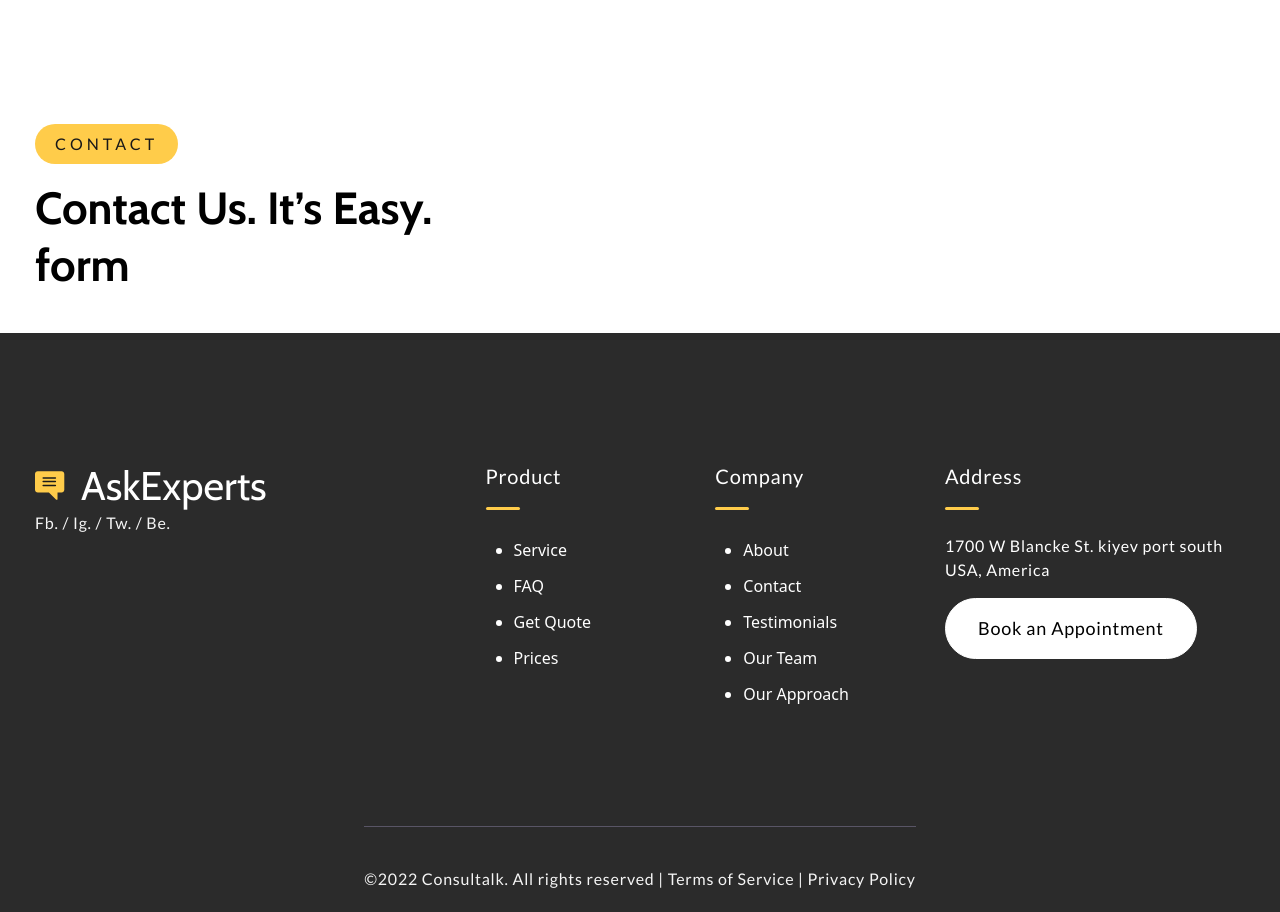
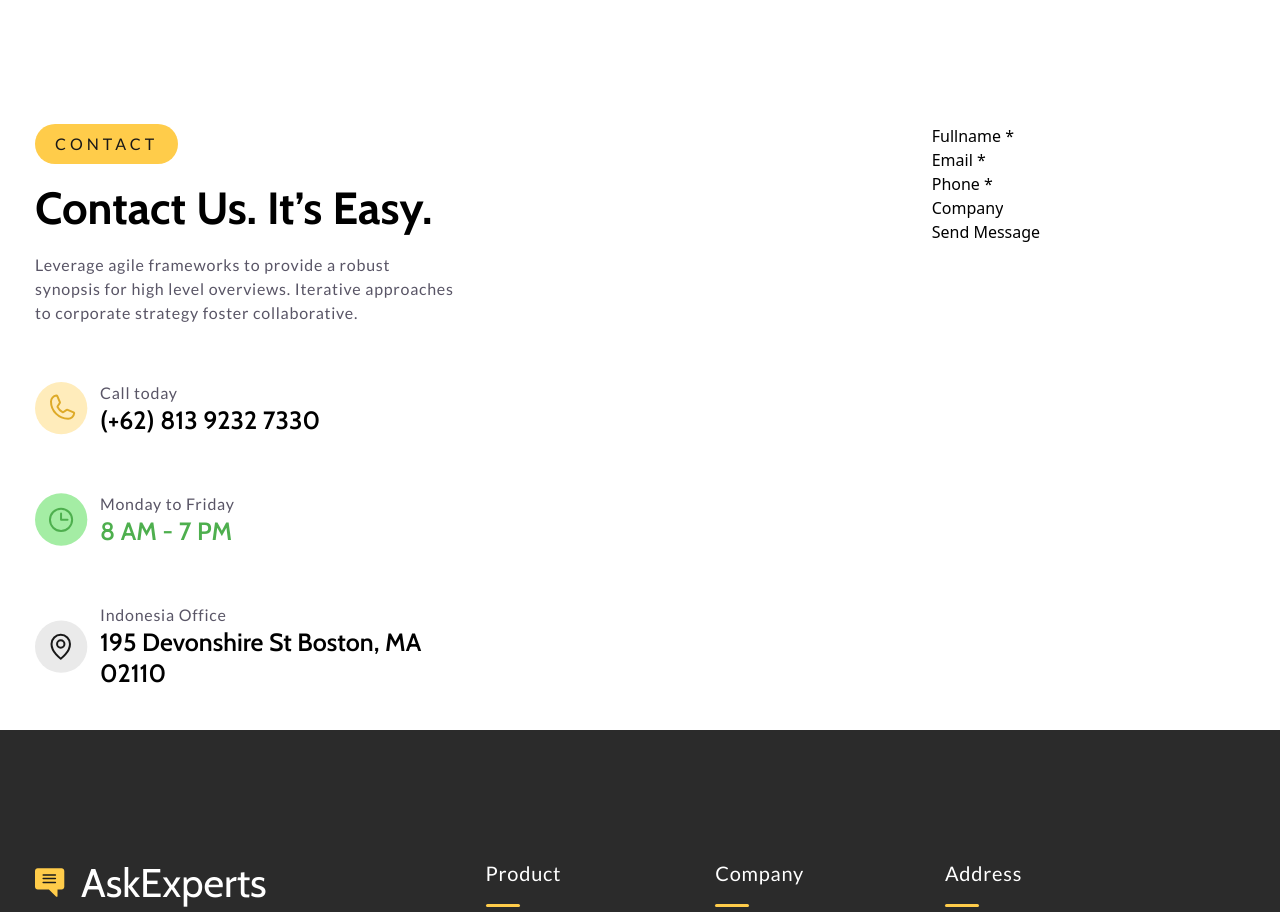
Before and after one commit to uuqkun/ask-experts-app, a React (Vite) app: page / in a window 1280 px wide. Shown: the part 8040-8952 px from the top of the page. Built offline with nearby package versions, Linux system fonts and the light colour scheme.

Commit message:
contact message

```diff
--- a/src/components/ContactForm.jsx
+++ b/src/components/ContactForm.jsx
@@ -1,10 +1,12 @@
 import { HeaderSection, Button } from "./components";
+import { companyProfile } from "../constants/contact/contact";
+import { NavLink } from "react-router-dom";
 const ContactForm = () => {
   return (
     <section className="flex justify-center mb-10 relative pt-20">
-      <main className="lg:w-[1210px] w-[85%]">
+      <main className="lg:w-[1210px] w-[85%] flex lg:flex-row flex-col justify-between">
         {/* Text */}
-        <div className="">
+        <div className="lg:w-[420px] w-full">
           <HeaderSection
             {...{
               alignContent: "left",
@@ -13,11 +15,60 @@ const ContactForm = () => {
               content: "Contact Us. It’s Easy.",
             }}
           />
+          <p className="mt-4 mb-14">
+            Leverage agile frameworks to provide a robust synopsis for high
+            level overviews. Iterative approaches to corporate strategy foster
+            collaborative.
+          </p>
+
+          <ul>
+            {companyProfile.map((cp) => (
+              <NavLink
+                key={cp.title}
+                to={cp.link}
+                target="_blank"
+                className="flex gap-3 items-center even:my-14"
+              >
+                <img src={cp.icon} alt={cp.title} />
+                <span>
+                  <p>{cp.title}</p>
+                  <h6>{cp.detail}</h6>
+                </span>
+              </NavLink>
+            ))}
+          </ul>
         </div>
 
         {/* Form */}
         <form>
-          <h2>form</h2>
+          <fieldset>
+            <div>
+              <div>
+                <label for="fullname">
+                  Fullname <span aria-label="required">*</span>
+                </label>
+                <input id="fullname" type="text" name="fullname" required />
+              </div>
+              <div>
+                <label for="email">
+                  Email <span aria-label="required">*</span>
+                </label>
+                <input id="email" type="text" name="email" required />
+              </div>
+              <div>
+                <label for="phone">
+                  Phone <span aria-label="required">*</span>
+                </label>
+                <input id="phone" type="text" name="phone" required />
+              </div>
+            </div>
+            {/* textarea */}
+            <div>
+              <label for="company">Company</label>
+              <input id="company" type="text" name="company" />
+            </div>
+          </fieldset>
+          <button type="submit">Send Message</button>
         </form>
       </main>
     </section>
--- a/src/constants/contact/contact.js
+++ b/src/constants/contact/contact.js
@@ -1,15 +1,20 @@
+import { cfGps, cfPhone, cfTime } from "../../assets/homepage/home_assets";
+
 export const companyProfile =  [
     {
+        icon: cfPhone,
         title: "Call today",
         detail: "(+62) 813 9232 7330",
         link: "https://api.whatsapp.com/send?phone=6281392327330"
     },
     {
+        icon: cfTime,
         title: "Monday to Friday",
         detail: "8 AM - 7 PM",
         link: ""
     },
     {
+        icon: cfGps,
         title: "Indonesia Office",
         detail: "195 Devonshire St Boston, MA 02110",
         link: "https://www.google.com/maps"
```
